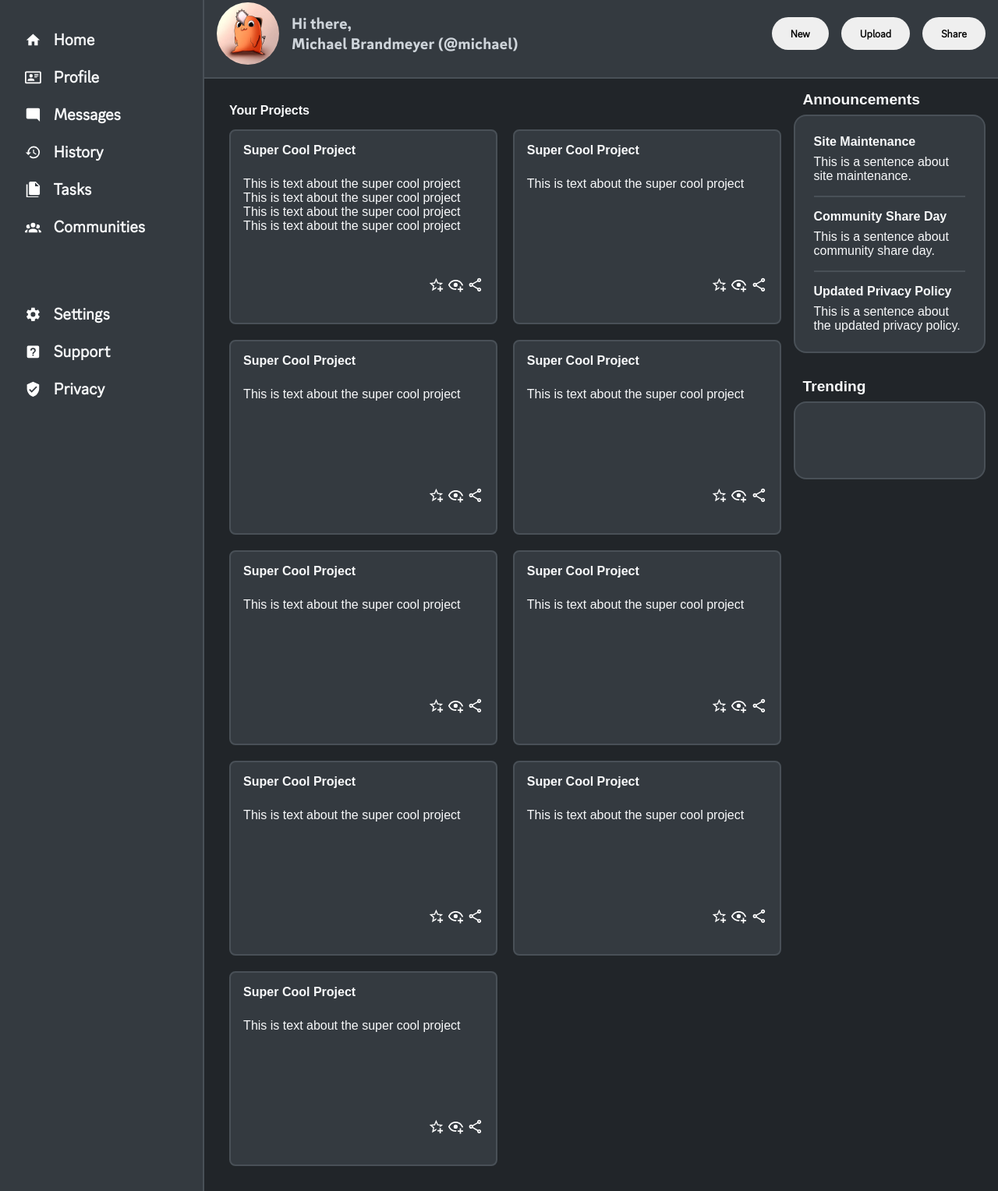
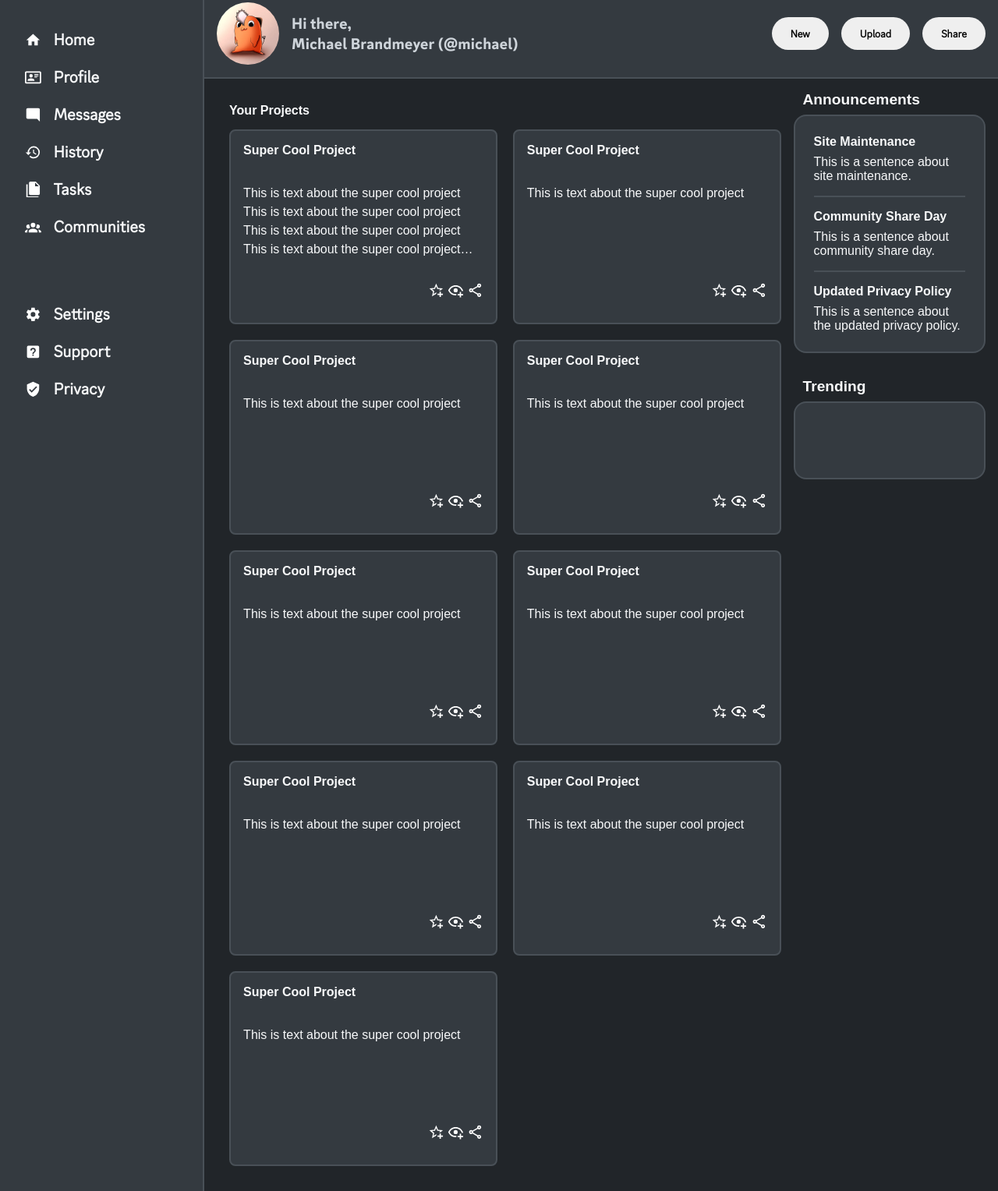
Before and after one commit to bmichael99/Admin-Dashboard, a plain HTML site: page index.html in a window 1280 px wide. Shown: the part 93-1621 px from the top of the page at 78% size. Drawn offline with Linux system fonts and the light colour scheme.

Commit message:
changed text to cut off if it's too long, useful for text added via javascript

```diff
--- a/index.html
+++ b/index.html
@@ -93,7 +93,7 @@
                 <div class="card-container">
                     <div class="card">
                         <p class="card-title">Super Cool Project</p>
-                        <p class="class-text">This is text about the super cool project This is text about the super cool project This is text about the super cool project This is text about the super cool project </p>
+                        <p class="card-text">This is text about the super cool project This is text about the super cool project This is text about the super cool project This is text about the super cool project This is text about the super cool project This is text about the super cool project This is text about the super cool project This is text about the super cool project This is text about the super cool project This is text about the super cool project This is text about the super cool project This is text about the super cool project This is text about the super cool project This is text about the super cool project This is text about the super cool project This is text about the super cool project This is text about the super cool project This is text about the super cool project This is text about the super cool project This is text about the super cool project This is text about the super cool project This is text about the super cool project This is text about the super cool project This is text about the super cool project This is text about the super cool project This is text about the super cool project This is text about the super cool project This is text about the super cool project</p>
                         <div class="card-icons">
                             <svg xmlns="http://www.w3.org/2000/svg" viewBox="0 0 24 24"><title>star-plus-outline</title><path d="M5.8 21L7.4 14L2 9.2L9.2 8.6L12 2L14.8 8.6L22 9.2L18.8 12H18C17.3 12 16.6 12.1 15.9 12.4L18.1 10.5L13.7 10.1L12 6.1L10.3 10.1L5.9 10.5L9.2 13.4L8.2 17.7L12 15.4L12.5 15.7C12.3 16.2 12.1 16.8 12.1 17.3L5.8 21M17 14V17H14V19H17V22H19V19H22V17H19V14H17Z" /></svg>
                             <svg xmlns="http://www.w3.org/2000/svg" viewBox="0 0 24 24"><title>eye-plus-outline</title><path d="M12,4.5C7,4.5 2.73,7.61 1,12C2.73,16.39 7,19.5 12,19.5C12.36,19.5 12.72,19.5 13.08,19.45C13.03,19.13 13,18.82 13,18.5C13,18.14 13.04,17.78 13.1,17.42C12.74,17.46 12.37,17.5 12,17.5C8.24,17.5 4.83,15.36 3.18,12C4.83,8.64 8.24,6.5 12,6.5C15.76,6.5 19.17,8.64 20.82,12C20.7,12.24 20.56,12.45 20.43,12.68C21.09,12.84 21.72,13.11 22.29,13.5C22.56,13 22.8,12.5 23,12C21.27,7.61 17,4.5 12,4.5M12,9A3,3 0 0,0 9,12A3,3 0 0,0 12,15A3,3 0 0,0 15,12A3,3 0 0,0 12,9M18,14.5V17.5H15V19.5H18V22.5H20V19.5H23V17.5H20V14.5H18Z" /></svg>
@@ -102,7 +102,7 @@
                     </div>
                     <div class="card">
                         <p class="card-title">Super Cool Project</p>
-                        <p class="class-text">This is text about the super cool project</p>
+                        <p class="card-text">This is text about the super cool project</p>
                         <div class="card-icons">
                             <svg xmlns="http://www.w3.org/2000/svg" viewBox="0 0 24 24"><title>star-plus-outline</title><path d="M5.8 21L7.4 14L2 9.2L9.2 8.6L12 2L14.8 8.6L22 9.2L18.8 12H18C17.3 12 16.6 12.1 15.9 12.4L18.1 10.5L13.7 10.1L12 6.1L10.3 10.1L5.9 10.5L9.2 13.4L8.2 17.7L12 15.4L12.5 15.7C12.3 16.2 12.1 16.8 12.1 17.3L5.8 21M17 14V17H14V19H17V22H19V19H22V17H19V14H17Z" /></svg>
                             <svg xmlns="http://www.w3.org/2000/svg" viewBox="0 0 24 24"><title>eye-plus-outline</title><path d="M12,4.5C7,4.5 2.73,7.61 1,12C2.73,16.39 7,19.5 12,19.5C12.36,19.5 12.72,19.5 13.08,19.45C13.03,19.13 13,18.82 13,18.5C13,18.14 13.04,17.78 13.1,17.42C12.74,17.46 12.37,17.5 12,17.5C8.24,17.5 4.83,15.36 3.18,12C4.83,8.64 8.24,6.5 12,6.5C15.76,6.5 19.17,8.64 20.82,12C20.7,12.24 20.56,12.45 20.43,12.68C21.09,12.84 21.72,13.11 22.29,13.5C22.56,13 22.8,12.5 23,12C21.27,7.61 17,4.5 12,4.5M12,9A3,3 0 0,0 9,12A3,3 0 0,0 12,15A3,3 0 0,0 15,12A3,3 0 0,0 12,9M18,14.5V17.5H15V19.5H18V22.5H20V19.5H23V17.5H20V14.5H18Z" /></svg>
@@ -111,7 +111,7 @@
                     </div>
                     <div class="card">
                         <p class="card-title">Super Cool Project</p>
-                        <p class="class-text">This is text about the super cool project</p>
+                        <p class="card-text">This is text about the super cool project</p>
                         <div class="card-icons">
                             <svg xmlns="http://www.w3.org/2000/svg" viewBox="0 0 24 24"><title>star-plus-outline</title><path d="M5.8 21L7.4 14L2 9.2L9.2 8.6L12 2L14.8 8.6L22 9.2L18.8 12H18C17.3 12 16.6 12.1 15.9 12.4L18.1 10.5L13.7 10.1L12 6.1L10.3 10.1L5.9 10.5L9.2 13.4L8.2 17.7L12 15.4L12.5 15.7C12.3 16.2 12.1 16.8 12.1 17.3L5.8 21M17 14V17H14V19H17V22H19V19H22V17H19V14H17Z" /></svg>
                             <svg xmlns="http://www.w3.org/2000/svg" viewBox="0 0 24 24"><title>eye-plus-outline</title><path d="M12,4.5C7,4.5 2.73,7.61 1,12C2.73,16.39 7,19.5 12,19.5C12.36,19.5 12.72,19.5 13.08,19.45C13.03,19.13 13,18.82 13,18.5C13,18.14 13.04,17.78 13.1,17.42C12.74,17.46 12.37,17.5 12,17.5C8.24,17.5 4.83,15.36 3.18,12C4.83,8.64 8.24,6.5 12,6.5C15.76,6.5 19.17,8.64 20.82,12C20.7,12.24 20.56,12.45 20.43,12.68C21.09,12.84 21.72,13.11 22.29,13.5C22.56,13 22.8,12.5 23,12C21.27,7.61 17,4.5 12,4.5M12,9A3,3 0 0,0 9,12A3,3 0 0,0 12,15A3,3 0 0,0 15,12A3,3 0 0,0 12,9M18,14.5V17.5H15V19.5H18V22.5H20V19.5H23V17.5H20V14.5H18Z" /></svg>
@@ -120,7 +120,7 @@
                     </div>
                     <div class="card">
                         <p class="card-title">Super Cool Project</p>
-                        <p class="class-text">This is text about the super cool project</p>
+                        <p class="card-text">This is text about the super cool project</p>
                         <div class="card-icons">
                             <svg xmlns="http://www.w3.org/2000/svg" viewBox="0 0 24 24"><title>star-plus-outline</title><path d="M5.8 21L7.4 14L2 9.2L9.2 8.6L12 2L14.8 8.6L22 9.2L18.8 12H18C17.3 12 16.6 12.1 15.9 12.4L18.1 10.5L13.7 10.1L12 6.1L10.3 10.1L5.9 10.5L9.2 13.4L8.2 17.7L12 15.4L12.5 15.7C12.3 16.2 12.1 16.8 12.1 17.3L5.8 21M17 14V17H14V19H17V22H19V19H22V17H19V14H17Z" /></svg>
                             <svg xmlns="http://www.w3.org/2000/svg" viewBox="0 0 24 24"><title>eye-plus-outline</title><path d="M12,4.5C7,4.5 2.73,7.61 1,12C2.73,16.39 7,19.5 12,19.5C12.36,19.5 12.72,19.5 13.08,19.45C13.03,19.13 13,18.82 13,18.5C13,18.14 13.04,17.78 13.1,17.42C12.74,17.46 12.37,17.5 12,17.5C8.24,17.5 4.83,15.36 3.18,12C4.83,8.64 8.24,6.5 12,6.5C15.76,6.5 19.17,8.64 20.82,12C20.7,12.24 20.56,12.45 20.43,12.68C21.09,12.84 21.72,13.11 22.29,13.5C22.56,13 22.8,12.5 23,12C21.27,7.61 17,4.5 12,4.5M12,9A3,3 0 0,0 9,12A3,3 0 0,0 12,15A3,3 0 0,0 15,12A3,3 0 0,0 12,9M18,14.5V17.5H15V19.5H18V22.5H20V19.5H23V17.5H20V14.5H18Z" /></svg>
@@ -129,7 +129,7 @@
                     </div>
                     <div class="card">
                         <p class="card-title">Super Cool Project</p>
-                        <p class="class-text">This is text about the super cool project</p>
+                        <p class="card-text">This is text about the super cool project</p>
                         <div class="card-icons">
                             <svg xmlns="http://www.w3.org/2000/svg" viewBox="0 0 24 24"><title>star-plus-outline</title><path d="M5.8 21L7.4 14L2 9.2L9.2 8.6L12 2L14.8 8.6L22 9.2L18.8 12H18C17.3 12 16.6 12.1 15.9 12.4L18.1 10.5L13.7 10.1L12 6.1L10.3 10.1L5.9 10.5L9.2 13.4L8.2 17.7L12 15.4L12.5 15.7C12.3 16.2 12.1 16.8 12.1 17.3L5.8 21M17 14V17H14V19H17V22H19V19H22V17H19V14H17Z" /></svg>
                             <svg xmlns="http://www.w3.org/2000/svg" viewBox="0 0 24 24"><title>eye-plus-outline</title><path d="M12,4.5C7,4.5 2.73,7.61 1,12C2.73,16.39 7,19.5 12,19.5C12.36,19.5 12.72,19.5 13.08,19.45C13.03,19.13 13,18.82 13,18.5C13,18.14 13.04,17.78 13.1,17.42C12.74,17.46 12.37,17.5 12,17.5C8.24,17.5 4.83,15.36 3.18,12C4.83,8.64 8.24,6.5 12,6.5C15.76,6.5 19.17,8.64 20.82,12C20.7,12.24 20.56,12.45 20.43,12.68C21.09,12.84 21.72,13.11 22.29,13.5C22.56,13 22.8,12.5 23,12C21.27,7.61 17,4.5 12,4.5M12,9A3,3 0 0,0 9,12A3,3 0 0,0 12,15A3,3 0 0,0 15,12A3,3 0 0,0 12,9M18,14.5V17.5H15V19.5H18V22.5H20V19.5H23V17.5H20V14.5H18Z" /></svg>
@@ -138,7 +138,7 @@
                     </div>
                     <div class="card">
                         <p class="card-title">Super Cool Project</p>
-                        <p class="class-text">This is text about the super cool project</p>
+                        <p class="card-text">This is text about the super cool project</p>
                         <div class="card-icons">
                             <svg xmlns="http://www.w3.org/2000/svg" viewBox="0 0 24 24"><title>star-plus-outline</title><path d="M5.8 21L7.4 14L2 9.2L9.2 8.6L12 2L14.8 8.6L22 9.2L18.8 12H18C17.3 12 16.6 12.1 15.9 12.4L18.1 10.5L13.7 10.1L12 6.1L10.3 10.1L5.9 10.5L9.2 13.4L8.2 17.7L12 15.4L12.5 15.7C12.3 16.2 12.1 16.8 12.1 17.3L5.8 21M17 14V17H14V19H17V22H19V19H22V17H19V14H17Z" /></svg>
                             <svg xmlns="http://www.w3.org/2000/svg" viewBox="0 0 24 24"><title>eye-plus-outline</title><path d="M12,4.5C7,4.5 2.73,7.61 1,12C2.73,16.39 7,19.5 12,19.5C12.36,19.5 12.72,19.5 13.08,19.45C13.03,19.13 13,18.82 13,18.5C13,18.14 13.04,17.78 13.1,17.42C12.74,17.46 12.37,17.5 12,17.5C8.24,17.5 4.83,15.36 3.18,12C4.83,8.64 8.24,6.5 12,6.5C15.76,6.5 19.17,8.64 20.82,12C20.7,12.24 20.56,12.45 20.43,12.68C21.09,12.84 21.72,13.11 22.29,13.5C22.56,13 22.8,12.5 23,12C21.27,7.61 17,4.5 12,4.5M12,9A3,3 0 0,0 9,12A3,3 0 0,0 12,15A3,3 0 0,0 15,12A3,3 0 0,0 12,9M18,14.5V17.5H15V19.5H18V22.5H20V19.5H23V17.5H20V14.5H18Z" /></svg>
@@ -147,7 +147,7 @@
                     </div>
                     <div class="card">
                         <p class="card-title">Super Cool Project</p>
-                        <p class="class-text">This is text about the super cool project</p>
+                        <p class="card-text">This is text about the super cool project</p>
                         <div class="card-icons">
                             <svg xmlns="http://www.w3.org/2000/svg" viewBox="0 0 24 24"><title>star-plus-outline</title><path d="M5.8 21L7.4 14L2 9.2L9.2 8.6L12 2L14.8 8.6L22 9.2L18.8 12H18C17.3 12 16.6 12.1 15.9 12.4L18.1 10.5L13.7 10.1L12 6.1L10.3 10.1L5.9 10.5L9.2 13.4L8.2 17.7L12 15.4L12.5 15.7C12.3 16.2 12.1 16.8 12.1 17.3L5.8 21M17 14V17H14V19H17V22H19V19H22V17H19V14H17Z" /></svg>
                             <svg xmlns="http://www.w3.org/2000/svg" viewBox="0 0 24 24"><title>eye-plus-outline</title><path d="M12,4.5C7,4.5 2.73,7.61 1,12C2.73,16.39 7,19.5 12,19.5C12.36,19.5 12.72,19.5 13.08,19.45C13.03,19.13 13,18.82 13,18.5C13,18.14 13.04,17.78 13.1,17.42C12.74,17.46 12.37,17.5 12,17.5C8.24,17.5 4.83,15.36 3.18,12C4.83,8.64 8.24,6.5 12,6.5C15.76,6.5 19.17,8.64 20.82,12C20.7,12.24 20.56,12.45 20.43,12.68C21.09,12.84 21.72,13.11 22.29,13.5C22.56,13 22.8,12.5 23,12C21.27,7.61 17,4.5 12,4.5M12,9A3,3 0 0,0 9,12A3,3 0 0,0 12,15A3,3 0 0,0 15,12A3,3 0 0,0 12,9M18,14.5V17.5H15V19.5H18V22.5H20V19.5H23V17.5H20V14.5H18Z" /></svg>
@@ -156,7 +156,7 @@
                     </div>
                     <div class="card">
                         <p class="card-title">Super Cool Project</p>
-                        <p class="class-text">This is text about the super cool project</p>
+                        <p class="card-text">This is text about the super cool project</p>
                         <div class="card-icons">
                             <svg xmlns="http://www.w3.org/2000/svg" viewBox="0 0 24 24"><title>star-plus-outline</title><path d="M5.8 21L7.4 14L2 9.2L9.2 8.6L12 2L14.8 8.6L22 9.2L18.8 12H18C17.3 12 16.6 12.1 15.9 12.4L18.1 10.5L13.7 10.1L12 6.1L10.3 10.1L5.9 10.5L9.2 13.4L8.2 17.7L12 15.4L12.5 15.7C12.3 16.2 12.1 16.8 12.1 17.3L5.8 21M17 14V17H14V19H17V22H19V19H22V17H19V14H17Z" /></svg>
                             <svg xmlns="http://www.w3.org/2000/svg" viewBox="0 0 24 24"><title>eye-plus-outline</title><path d="M12,4.5C7,4.5 2.73,7.61 1,12C2.73,16.39 7,19.5 12,19.5C12.36,19.5 12.72,19.5 13.08,19.45C13.03,19.13 13,18.82 13,18.5C13,18.14 13.04,17.78 13.1,17.42C12.74,17.46 12.37,17.5 12,17.5C8.24,17.5 4.83,15.36 3.18,12C4.83,8.64 8.24,6.5 12,6.5C15.76,6.5 19.17,8.64 20.82,12C20.7,12.24 20.56,12.45 20.43,12.68C21.09,12.84 21.72,13.11 22.29,13.5C22.56,13 22.8,12.5 23,12C21.27,7.61 17,4.5 12,4.5M12,9A3,3 0 0,0 9,12A3,3 0 0,0 12,15A3,3 0 0,0 15,12A3,3 0 0,0 12,9M18,14.5V17.5H15V19.5H18V22.5H20V19.5H23V17.5H20V14.5H18Z" /></svg>
@@ -165,7 +165,7 @@
                     </div>
                     <div class="card">
                         <p class="card-title">Super Cool Project</p>
-                        <p class="class-text">This is text about the super cool project</p>
+                        <p class="card-text">This is text about the super cool project</p>
                         <div class="card-icons">
                             <svg xmlns="http://www.w3.org/2000/svg" viewBox="0 0 24 24"><title>star-plus-outline</title><path d="M5.8 21L7.4 14L2 9.2L9.2 8.6L12 2L14.8 8.6L22 9.2L18.8 12H18C17.3 12 16.6 12.1 15.9 12.4L18.1 10.5L13.7 10.1L12 6.1L10.3 10.1L5.9 10.5L9.2 13.4L8.2 17.7L12 15.4L12.5 15.7C12.3 16.2 12.1 16.8 12.1 17.3L5.8 21M17 14V17H14V19H17V22H19V19H22V17H19V14H17Z" /></svg>
                             <svg xmlns="http://www.w3.org/2000/svg" viewBox="0 0 24 24"><title>eye-plus-outline</title><path d="M12,4.5C7,4.5 2.73,7.61 1,12C2.73,16.39 7,19.5 12,19.5C12.36,19.5 12.72,19.5 13.08,19.45C13.03,19.13 13,18.82 13,18.5C13,18.14 13.04,17.78 13.1,17.42C12.74,17.46 12.37,17.5 12,17.5C8.24,17.5 4.83,15.36 3.18,12C4.83,8.64 8.24,6.5 12,6.5C15.76,6.5 19.17,8.64 20.82,12C20.7,12.24 20.56,12.45 20.43,12.68C21.09,12.84 21.72,13.11 22.29,13.5C22.56,13 22.8,12.5 23,12C21.27,7.61 17,4.5 12,4.5M12,9A3,3 0 0,0 9,12A3,3 0 0,0 12,15A3,3 0 0,0 15,12A3,3 0 0,0 12,9M18,14.5V17.5H15V19.5H18V22.5H20V19.5H23V17.5H20V14.5H18Z" /></svg>
--- a/style.css
+++ b/style.css
@@ -233,7 +233,19 @@ a{
   padding:16px;
   display:grid;
   grid-template-rows: 1fr 3fr 1fr;
+  gap:1rem;
 
+}
+
+.card .card-text{
+  display: -webkit-box;
+  -webkit-line-clamp: 4;
+  -webkit-box-orient: vertical;
+  overflow: hidden;
+  text-overflow: ellipsis;
+  line-height: 1.5rem;
+  max-height: 6rem;
+  word-break: break-word;
 
 }
 
```
